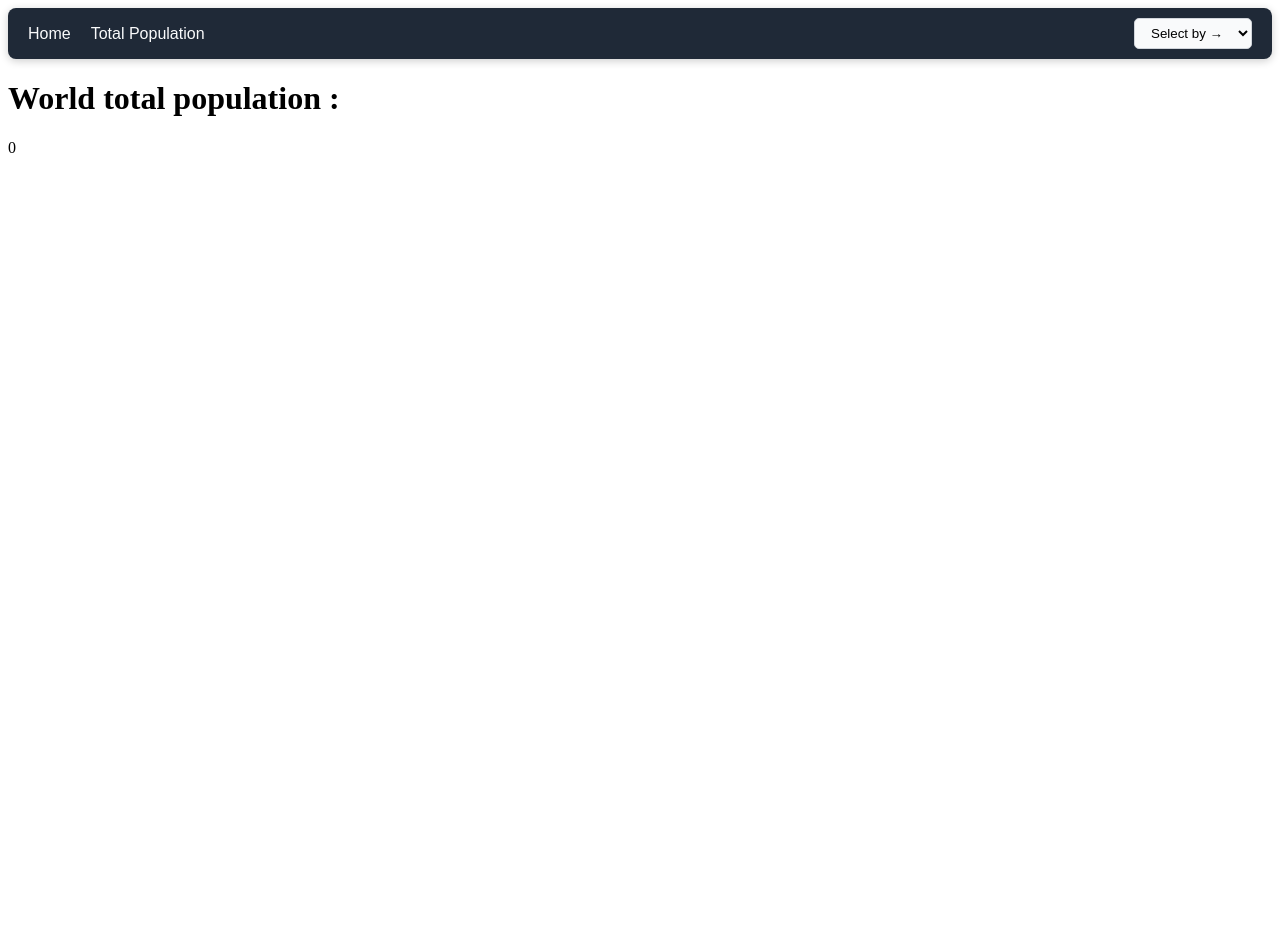
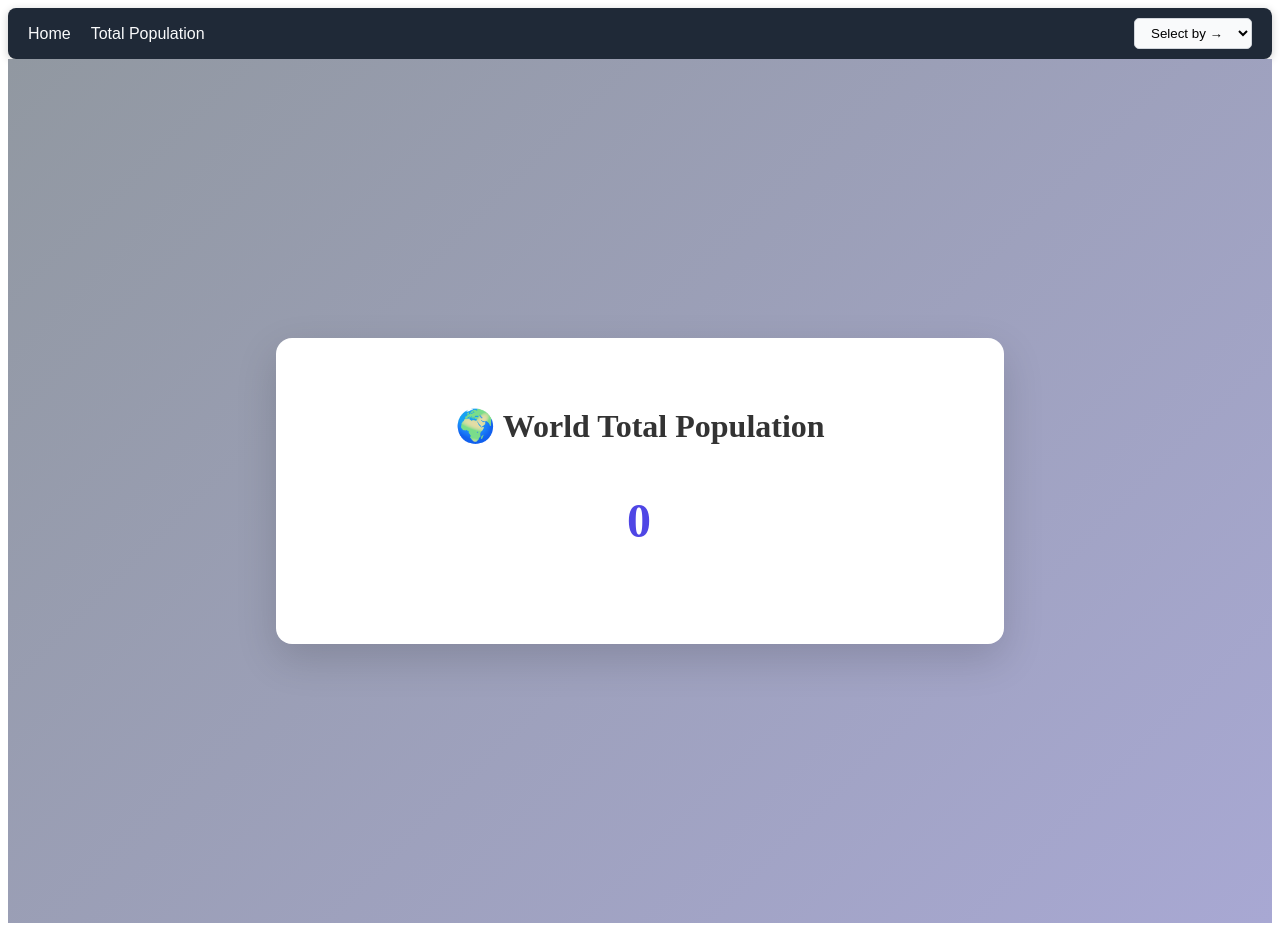
Before and after one commit to yuusufxb/Contry-management, a React (Create React App) app: page /totalpopulation in a window 1280 px wide. Before the commit the page ends 800 px from the top, so only its background shows below. Built offline with nearby package versions, Linux system fonts and the light colour scheme; no server answers.

Commit message:
styling the totalPopulation component

```diff
--- a/src/pages/style/home_style.css
+++ b/src/pages/style/home_style.css
@@ -1,11 +1,9 @@
-/* Container */
 .countries-container {
   padding: 2rem;
   background-color: #f4f6f9;
   min-height: 100vh;
 }
 
-/* Search */
 .search-box {
   display: flex;
   justify-content: center;
@@ -69,13 +67,11 @@
   color: #666;
 }
 
-/* Hover effect */
 .country-card:hover {
   transform: translateY(-6px);
   box-shadow: 0 8px 25px rgba(0, 0, 0, 0.12);
 }
 
-/* Responsive */
 @media (max-width: 600px) {
   .search-input {
     max-width: 100%;
--- /dev/null
+++ b/src/pages/style/totalPop_style.css
@@ -0,0 +1,31 @@
+.population-container {
+  min-height: 100vh;
+  display: flex;
+  justify-content: center;
+  align-items: center;
+  background: linear-gradient(135deg, #9198a1, #a8a8d3);
+  padding: 2rem;
+}
+
+.population-card {
+  background: white;
+  padding: 3rem 4rem;
+  border-radius: 16px;
+  text-align: center;
+  box-shadow: 0 15px 40px rgba(0, 0, 0, 0.15);
+  max-width: 600px;
+  width: 100%;
+}
+
+.population-title {
+  font-size: 2rem;
+  margin-bottom: 1.5rem;
+  color: #333;
+}
+
+.population-number {
+  font-size: 3rem;
+  font-weight: bold;
+  color: #4f46e5;
+  letter-spacing: 2px;
+}
--- a/src/pages/total_population.jsx
+++ b/src/pages/total_population.jsx
@@ -1,19 +1,25 @@
 import { useEffect } from "react";
 import { useDispatch, useSelector } from "react-redux";
 import { fetchContriesData } from "../features/contries/contriesSlice";
+import './style/totalPop_style.css'
 
-
-export function TotalPopulation(){
+export function TotalPopulation() {
     // API for countries data 'https://restcountries.com/v4/all?fields=name,population,capital,region,flag,language'
-    const totalPop = useSelector((state)=>state.contries.totalPopulation);
+    const totalPop = useSelector((state) => state.contries.totalPopulation);
     const dispatch = useDispatch();
-    useEffect(()=>{
-            dispatch(fetchContriesData())
-        },[totalPop,dispatch])
-    return(
-        <>
-            <h1>World total population : </h1>
-            <p>{totalPop}</p>
-        </>
+    useEffect(() => {
+        dispatch(fetchContriesData())
+    }, [totalPop, dispatch])
+    return (
+        <div className="population-container">
+            <div className="population-card">
+                <h1 className="population-title">
+                    🌍 World Total Population
+                </h1>
+                <p className="population-number">
+                    {totalPop.toLocaleString()}
+                </p>
+            </div>
+        </div>
     );
 }
```
